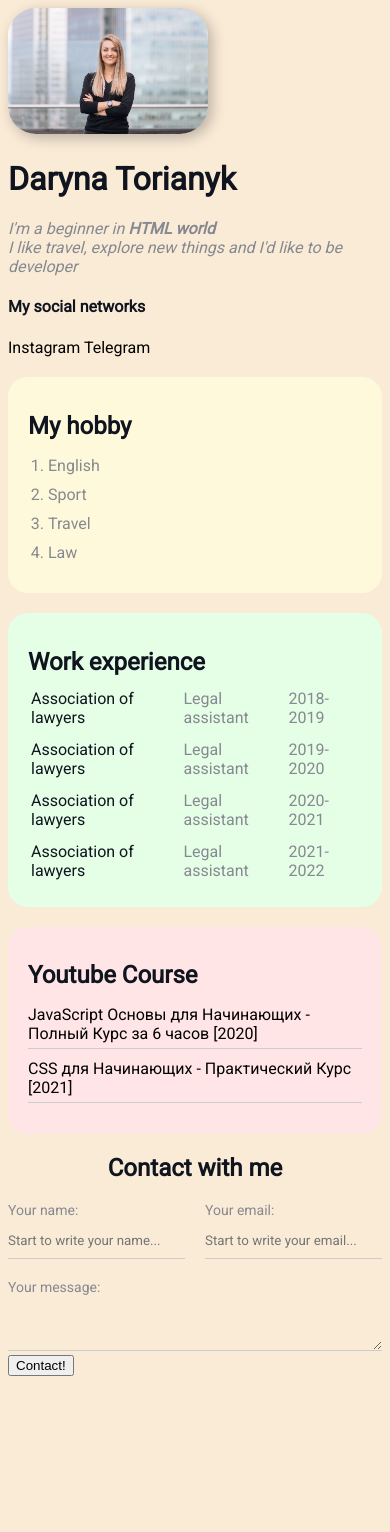
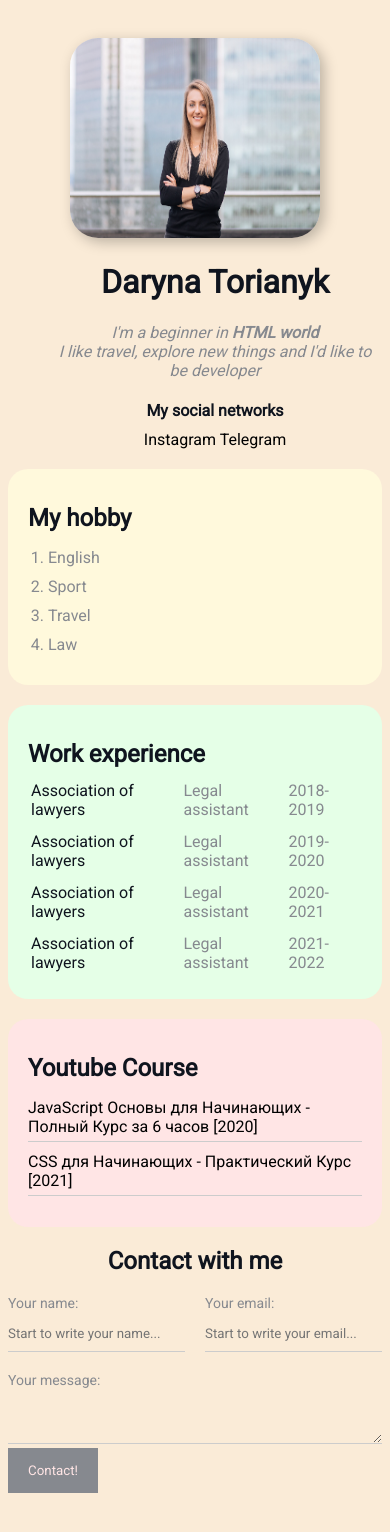
Before and after one commit to DarynaTorianyk/CV, a plain HTML site: page index.html in a window 390 px wide. Shown: the top 1532 px of the page. Drawn offline with Linux system fonts and the light colour scheme.

Commit message:
Add styles and mobile styles

```diff
--- a/index.html
+++ b/index.html
@@ -9,6 +9,8 @@
     <div class="container">
       <div class="info">
         <img src="avatar.jpg" alt="it's my photo" class="avatar" />
+
+        <div class="info-text">
           <h1>Daryna Torianyk</h1>
           <p>I'm a beginner in <strong>HTML world</strong></p>
           <p>I like travel, explore new things and I'd like to be developer</p>
@@ -20,6 +22,7 @@
           >
 
           <a href="https://t.me/torianyk_daryna" target="_blank">Telegram</a>
+        </div>
       </div>
 
       <div class="card bg-yellow">
@@ -106,8 +109,11 @@
             <textarea id="text" rows="2" cols="20"></textarea>
           </div>
 
-          <input type="submit" value="Contact!" />
+          <input class="btn" type="submit" value="Contact!" />
         </form>
+      </div>
+      <div class="position">
+        <div class="box"></div>
       </div>
     </div>
 
--- a/styles.css
+++ b/styles.css
@@ -30,13 +30,30 @@ a:visited {
 }
 
 .avatar {
-  width: 200px;
+  width: 250px;
+  height: 200px;
   border-radius: 28px;
   box-shadow: 4px 4px 14px rgba(0, 0, 0, 0.25);
 }
 
 .info {
+  display: flex;
   margin-bottom: 20px;
+}
+
+@media (max-width: 700px) {
+  .info {
+    text-align: center;
+    display: block;
+  }
+}
+
+.info-text {
+  margin-left: 40px;
+}
+
+.info-text h4 {
+  margin-bottom: 10px;
 }
 
 .info p {
@@ -48,6 +65,7 @@ a:visited {
 .container {
   max-width: 750px;
   margin: auto;
+  padding-top: 30px;
 }
 
 /* .social {
@@ -160,3 +178,33 @@ a:visited {
 .row > .form-group:first-child {
   margin-right: 20px;
 }
+
+.btn {
+  background: #86898f;
+  padding: 15px 20px;
+  color: #ffe5e5;
+  font-family: inherit;
+  border: none;
+  cursor: pointer;
+}
+
+.btn:hover {
+  opacity: 0.9;
+}
+
+/* .position {
+  position: relative;
+  border: 4px solid black;
+  margin-top: 40px;
+  padding: 20px;
+  height: 300px;
+}
+
+.box {
+  position: fixed;
+  bottom: 50px;
+  right: 50px;
+  width: 50px;
+  height: 50px;
+  background: mediumpurple;
+} */
```
Lines whose indentation alone changed are shown as unchanged.
